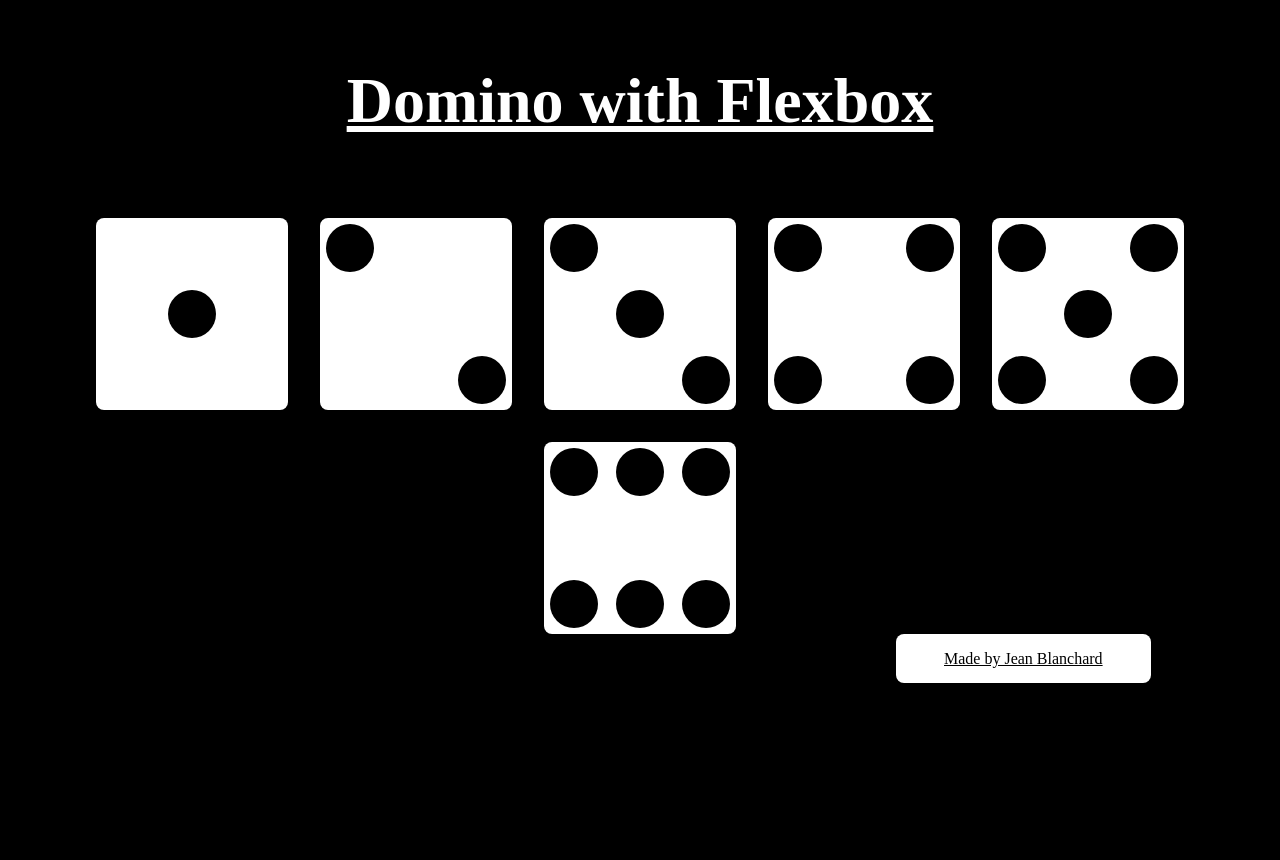
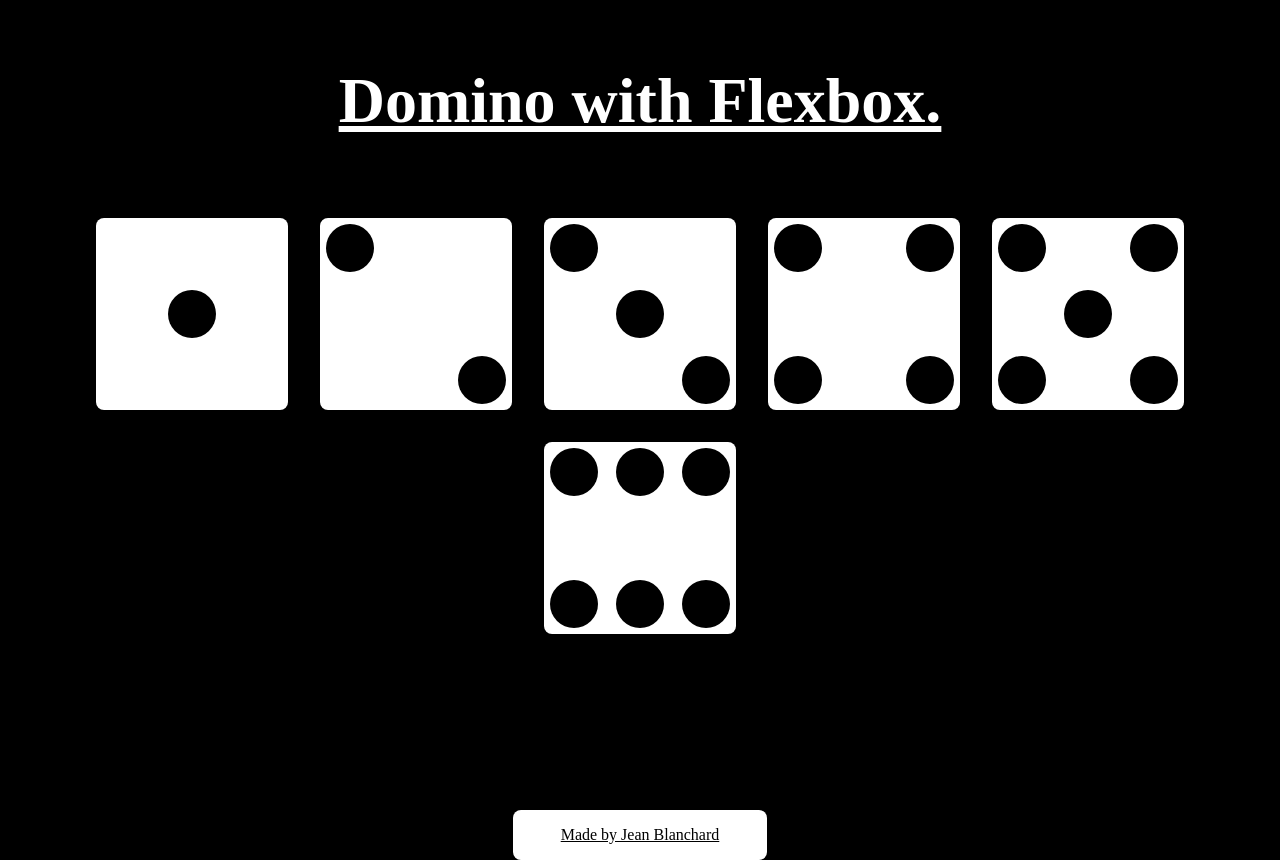
Before and after one commit to videbleko/Domino-Flexbox, a plain HTML site: page index.html in a window 1280 px wide. Before the commit the page ends 800 px from the top, so only its background shows below. Drawn offline with Linux system fonts and the light colour scheme.

Commit message:
add-favicon

```diff
--- a/index.html
+++ b/index.html
@@ -5,11 +5,12 @@
     <meta http-equiv="X-UA-Compatible" content="IE=edge" />
     <meta name="viewport" content="width=device-width, initial-scale=1.0" />
     <link rel="stylesheet" href="style.css" />
-    <title>Domino</title>
+    <link rel="shortcut icon" href="/domino.png" type="image/x-icon">
+    <title>Domino-Flexbox</title>
   </head>
   <body>
 
-    <h1 class="title">    Domino with Flexbox
+    <h1 class="title">    Domino with Flexbox.
     </h1>
     <div class="container">
       <!-- Dado 1 -->
--- a/style.css
+++ b/style.css
@@ -38,7 +38,7 @@ body {
 }
 
 [class^="dice-"]:hover [class^="point-"] {
-  background-color: rgb(149, 137, 210);
+  background-color: rgb(49, 131, 176);
 }
 .dice-1 {
   justify-content: center;
@@ -92,9 +92,14 @@ body {
   text-decoration: underline;
   font-size: 4em;
 }
+.footer{
 
+  margin-top: 10em;
+  display: flex;
+  justify-content: center;
+}
 .footer a {
-  margin-left: 70vw;
+
   color: black;
   background-color: white;
   padding: 1em 3em;
```
Also changed, not shown: domino.png (added).
